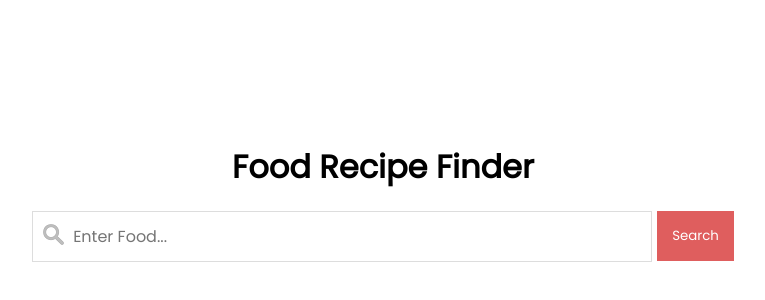
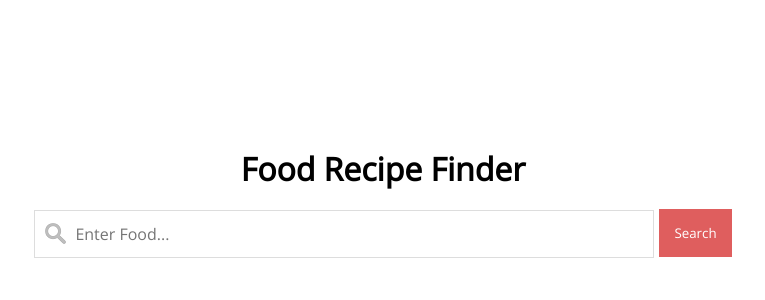
Before and after one commit to harika09/react_recipe_food, a React (Create React App) app: page / in a window 1280 px wide. Shown: the part 192-492 px from the top of the page, without its empty margins (257-1022 px from the left). Built offline with nearby package versions, Linux system fonts and the light colour scheme.

Commit message:
change fonts, replace close "x" to icon

```diff
--- a/src/App.css
+++ b/src/App.css
@@ -1,9 +1,9 @@
-@import url("https://fonts.googleapis.com/css2?family=Poppins:ital,wght@0,200;0,400;1,500&display=swap");
+@import url("https://fonts.googleapis.com/css2?family=Open+Sans&display=swap");
 * {
   margin: 0;
   padding: 0;
   box-sizing: border-box;
-  font-family: "Poppins", sans-serif;
+  font-family: "Open Sans", sans-serif;
 }
 
 .bd-container {
--- a/src/Components/Home/Cards.css
+++ b/src/Components/Home/Cards.css
@@ -75,11 +75,11 @@
   overflow-y: auto;
   padding: 10px;
   max-height: calc(100vh - 200px);
-  overflow-y: auto;
   border-radius: 4px;
 }
 
 .close {
+  color: #df5e5e;
   float: right;
   cursor: pointer;
   font-size: 2rem;
--- a/src/Components/Home/Cards.js
+++ b/src/Components/Home/Cards.js
@@ -84,7 +84,7 @@
         <div key={uuid4()} className={click ? "modal active" : "modal"}>
           <div className="modal-content">
             <span className="close" onClick={hideModal}>
-              &times;
+              <i class="far fa-times-circle"></i>
             </span>
             <RecipeDetails data={data} />
           </div>
--- a/src/Components/Home/Home.css
+++ b/src/Components/Home/Home.css
@@ -58,7 +58,7 @@
   border: none;
   outline: none;
   margin-left: 5px;
-  height: 50px;
+  height: 48px;
   padding: 10px 15px;
   background-color: #df5e5e;
   color: #fff;
```
